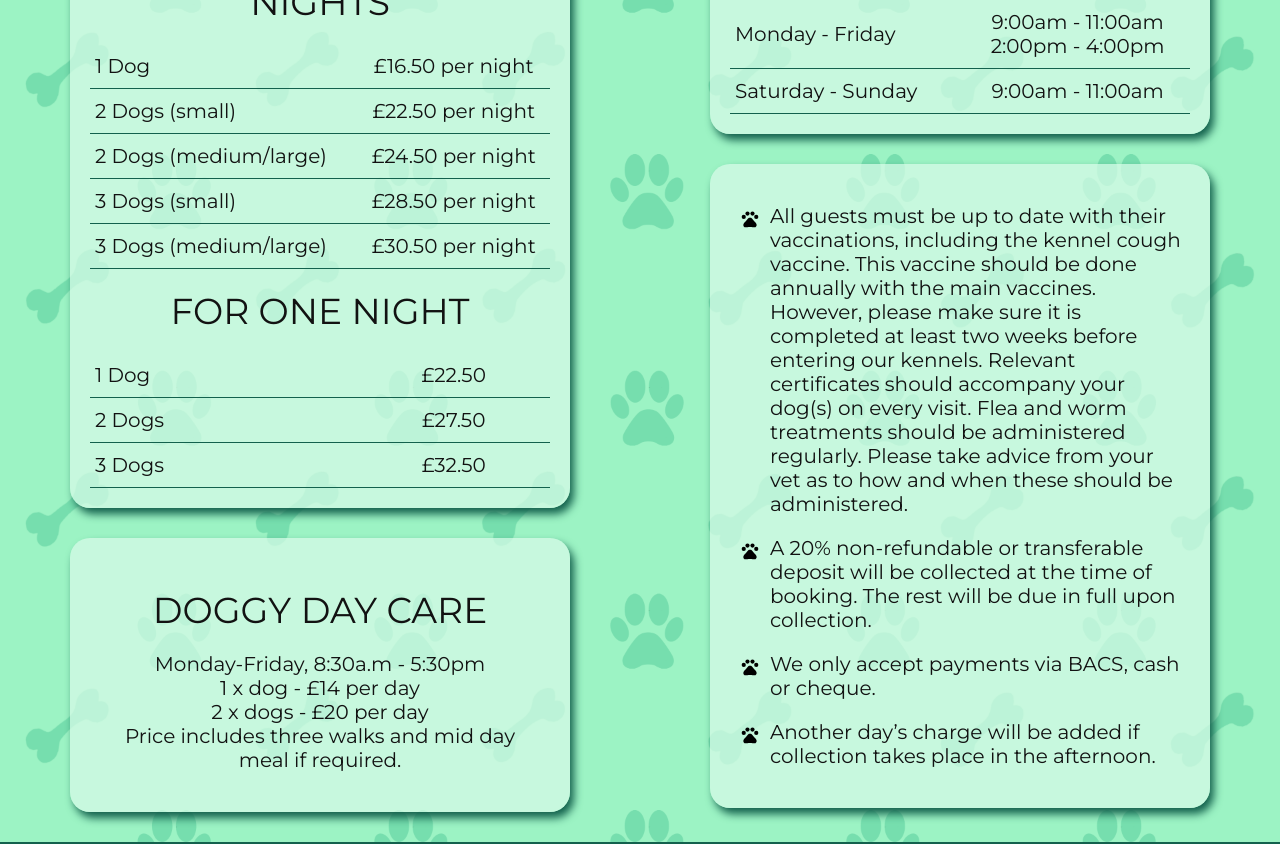
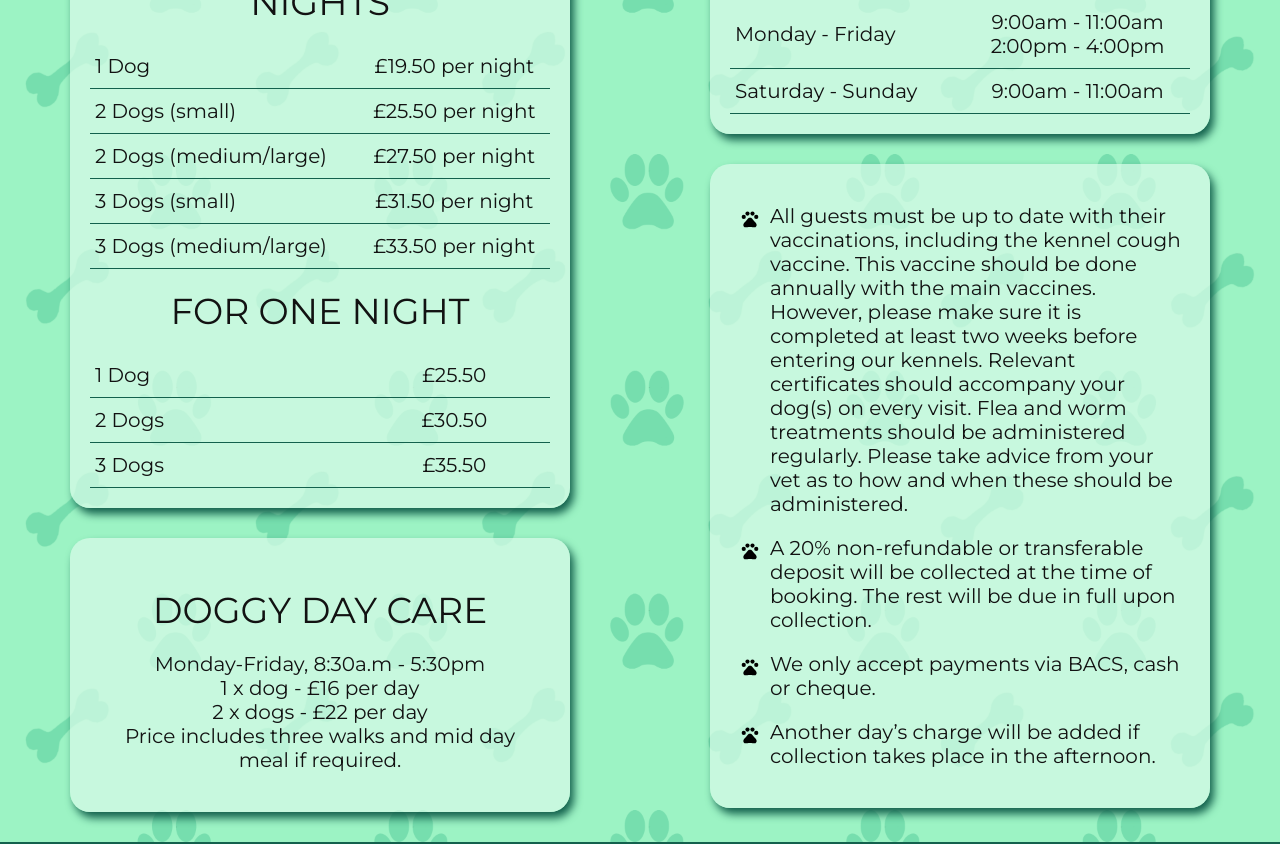
Before and after one commit to Velocima/green-lawns-next, a Next.js app: page /services in a window 1280 px wide. Shown: the part 860-1704 px from the top of the page. Built offline with nearby package versions, Linux system fonts and the light colour scheme.

Commit message:
Update pricing

```diff
--- a/pages/services.jsx
+++ b/pages/services.jsx
@@ -81,38 +81,38 @@ export default function Services() {
 									</tr>
 									<tr>
 										<td>1 Dog</td>
-										<td>£16.50 per night</td>
+										<td>£19.50 per night</td>
 									</tr>
 									<tr>
 										<td>2 Dogs (small)</td>
-										<td>£22.50 per night</td>
+										<td>£25.50 per night</td>
 									</tr>
 									<tr>
 										<td>2 Dogs (medium/large)</td>
-										<td>£24.50 per night</td>
+										<td>£27.50 per night</td>
 									</tr>
 									<tr>
 										<td>3 Dogs (small)</td>
-										<td>£28.50 per night</td>
+										<td>£31.50 per night</td>
 									</tr>
 									<tr>
 										<td>3 Dogs (medium/large)</td>
-										<td>£30.50 per night</td>
+										<td>£33.50 per night</td>
 									</tr>
 									<tr>
 										<th colSpan='2'>FOR ONE NIGHT</th>
 									</tr>
 									<tr>
 										<td>1 Dog</td>
-										<td>£22.50</td>
+										<td>£25.50</td>
 									</tr>
 									<tr>
 										<td>2 Dogs</td>
-										<td>£27.50</td>
+										<td>£30.50</td>
 									</tr>
 									<tr>
 										<td>3 Dogs </td>
-										<td>£32.50</td>
+										<td>£35.50</td>
 									</tr>
 								</tbody>
 							</table>
@@ -126,9 +126,9 @@ export default function Services() {
 							<p>
 								Monday-Friday, 8:30a.m - 5:30pm
 								<br />
-								1 x dog - £14 per day
+								1 x dog - £16 per day
 								<br />
-								2 x dogs - £20 per day
+								2 x dogs - £22 per day
 								<br />
 								Price includes three walks and mid day meal if required.
 							</p>
```
Also changed, not shown: components/Nav.jsx (deleted, +0 -95 lines).
